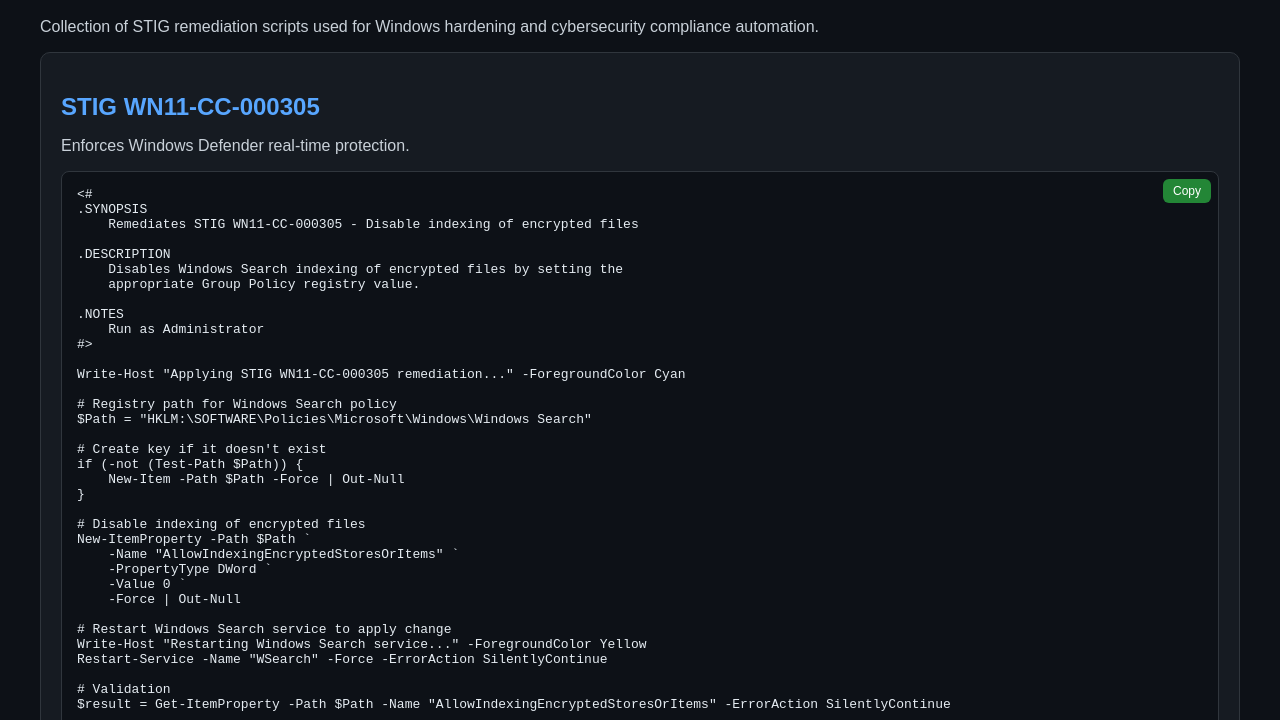
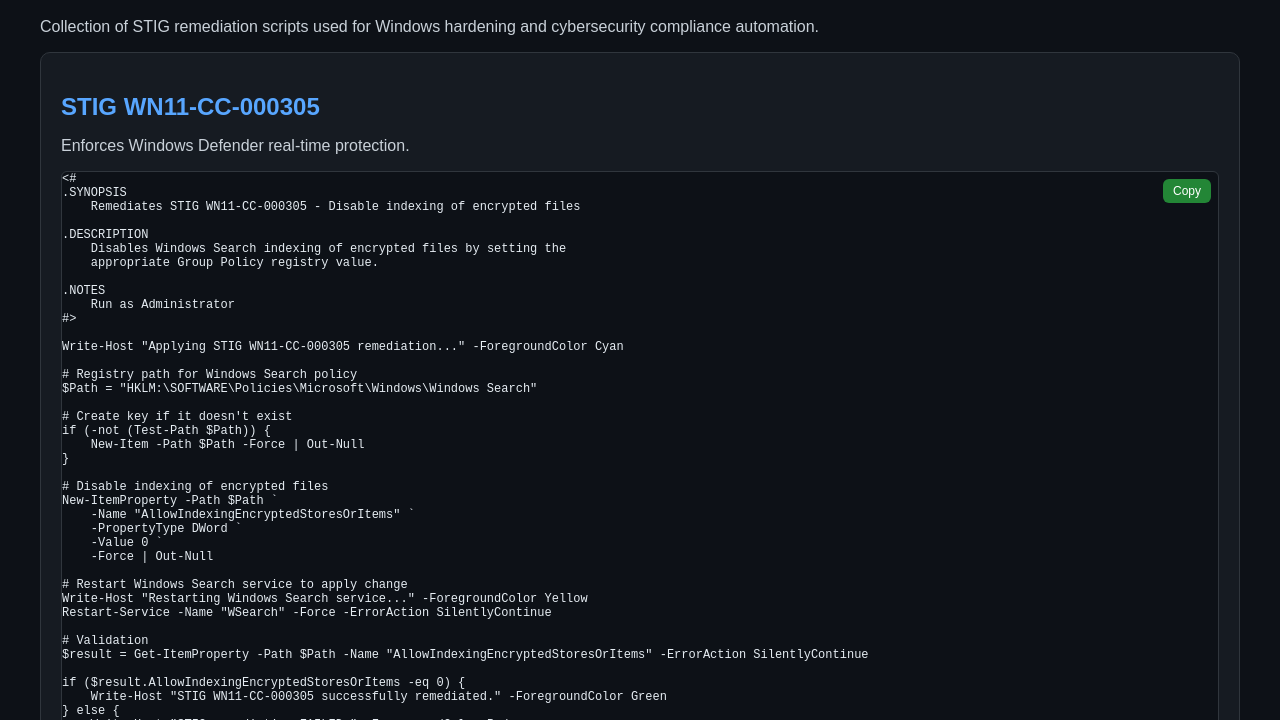
Before and after one commit to Matt-Hax/Programmatic-Vuln-Remediation, a plain HTML site: page index.html in a window 1280 px wide. Shown: the part 80-800 px from the top of the page. Drawn offline with Linux system fonts and the light colour scheme.

Commit message:
Update index.html

```diff
--- a/index.html
+++ b/index.html
@@ -30,17 +30,18 @@
 
         pre {
             margin: 0;
-            padding: 15px;
+            padding: 8 px 10px;
+            font-size: 12px;
             background: #0d1117;
             border: 1px solid #30363d;
-            border-radius: 8px;
+            border-radius: 6px;
             overflow-x: auto;
             white-space: pre-wrap;
         }
 
         .code-block {
             position: relative;
-            margin-top: 10px;
+            margin-top: 6px;
         }
 
         .code-block button {
```
